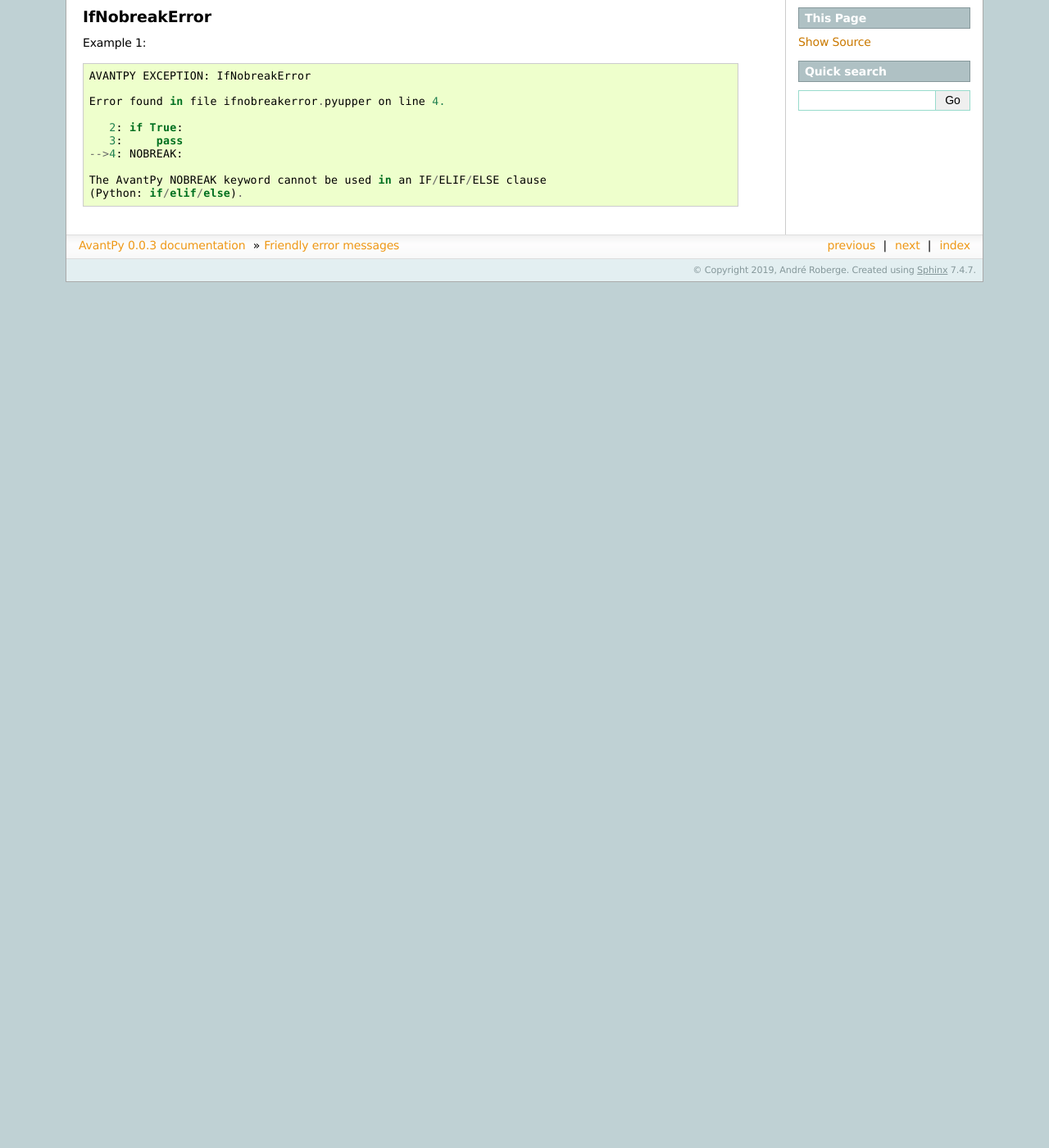
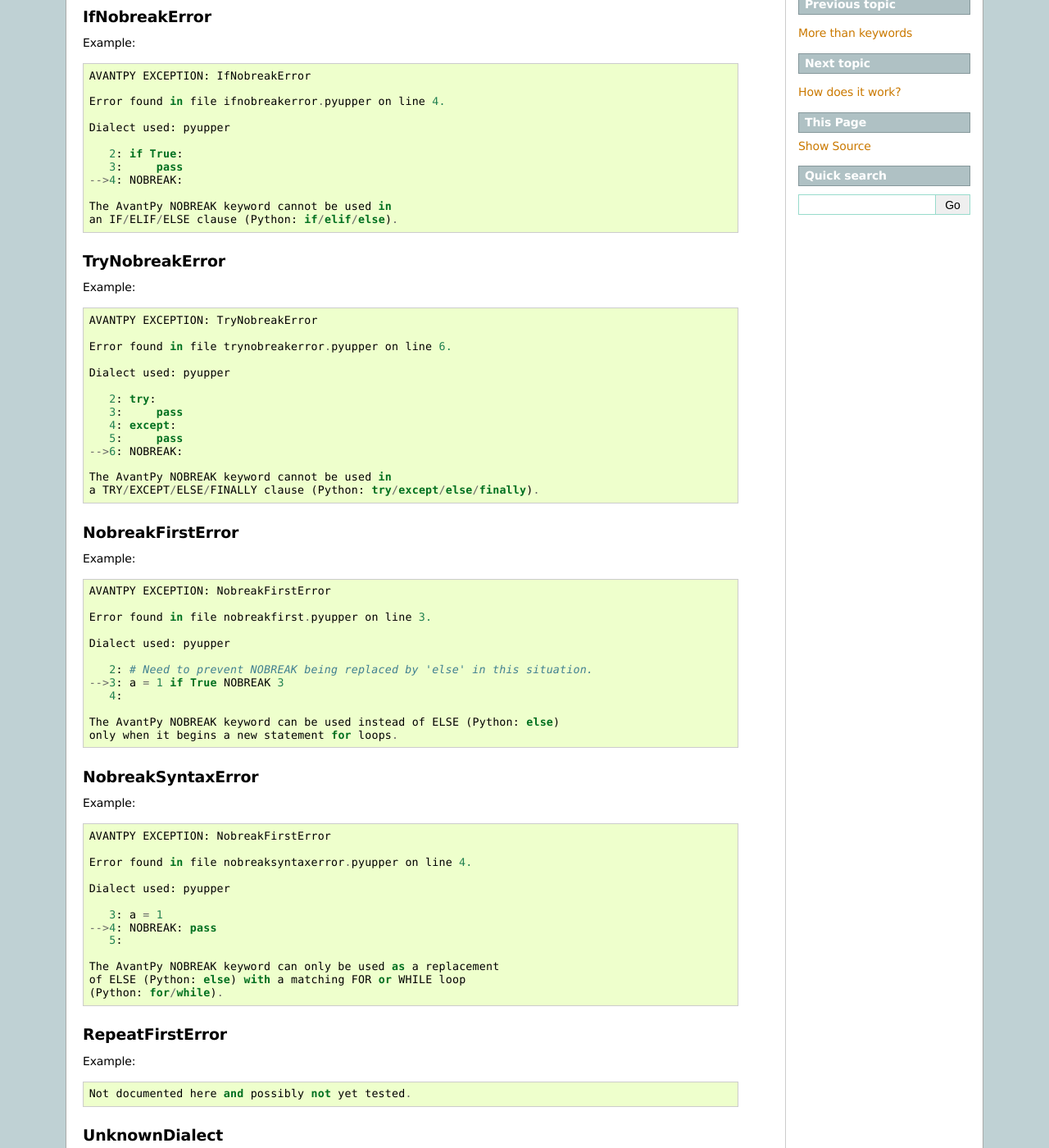
Before and after one commit to aroberge/avantpy, a Sphinx documentation site: the page built from docs/source/tracebacks.rst, in a window 1280 px wide and 1400 px high, scrolled down 270 px. Shown: the whole window at 82% size. Built offline with Sphinx 7.4.7, drawn with Linux system fonts in a browser that asks for light colours; before the commit the page ends 900 px from its top, so only the background shows below that; some of the changed text lies outside the part shown.

Commit message:
one more exception added

```diff
--- a/docs/source/tracebacks.rst
+++ b/docs/source/tracebacks.rst
@@ -11,22 +11,121 @@
      update_tb.py located in the ``dev_tools`` directory,
      which needs to be done explicitly.
 
-AvantPy version 0.0.3.
-Python version 3.7.0.
+AvantPy version: 0.0.3
+Python version: 3.7.0
+
 
 
 IfNobreakError
 --------------
 
-Example 1::
+Example::
+
 
     AVANTPY EXCEPTION: IfNobreakError
 
     Error found in file ifnobreakerror.pyupper on line 4.
 
+    Dialect used: pyupper
+
        2: if True:
        3:     pass
     -->4: NOBREAK:
 
-    The AvantPy NOBREAK keyword cannot be used in an IF/ELIF/ELSE clause
-    (Python: if/elif/else).
+    The AvantPy NOBREAK keyword cannot be used in
+    an IF/ELIF/ELSE clause (Python: if/elif/else).
+
+
+TryNobreakError
+---------------
+
+Example::
+
+
+    AVANTPY EXCEPTION: TryNobreakError
+
+    Error found in file trynobreakerror.pyupper on line 6.
+
+    Dialect used: pyupper
+
+       2: try:
+       3:     pass
+       4: except:
+       5:     pass
+    -->6: NOBREAK:
+
+    The AvantPy NOBREAK keyword cannot be used in
+    a TRY/EXCEPT/ELSE/FINALLY clause (Python: try/except/else/finally).
+
+
+NobreakFirstError
+-----------------
+
+Example::
+
+
+    AVANTPY EXCEPTION: NobreakFirstError
+
+    Error found in file nobreakfirst.pyupper on line 3.
+
+    Dialect used: pyupper
+
+       2: # Need to prevent NOBREAK being replaced by 'else' in this situation.
+    -->3: a = 1 if True NOBREAK 3
+       4:
+
+    The AvantPy NOBREAK keyword can be used instead of ELSE (Python: else)
+    only when it begins a new statement for loops.
+
+
+NobreakSyntaxError
+------------------
+
+Example::
+
+
+    AVANTPY EXCEPTION: NobreakFirstError
+
+    Error found in file nobreaksyntaxerror.pyupper on line 4.
+
+    Dialect used: pyupper
+
+       3: a = 1
+    -->4: NOBREAK: pass
+       5:
+
+    The AvantPy NOBREAK keyword can only be used as a replacement
+    of ELSE (Python: else) with a matching FOR or WHILE loop
+    (Python: for/while).
+
+
+RepeatFirstError
+----------------
+
+Example::
+
+    Not documented here and possibly not yet tested.
+
+
+UnknownDialect
+--------------
+
+Example::
+
+    Not documented here and possibly not yet tested.
+
+
+UnknownLanguage
+---------------
+
+Example::
+
+    Not documented here and possibly not yet tested.
+
+
+UnexpectedError
+---------------
+
+Example::
+
+    Not documented here and possibly not yet tested.
```
Also changed, not shown: .pre-commit-config.yaml, 7 other files.
